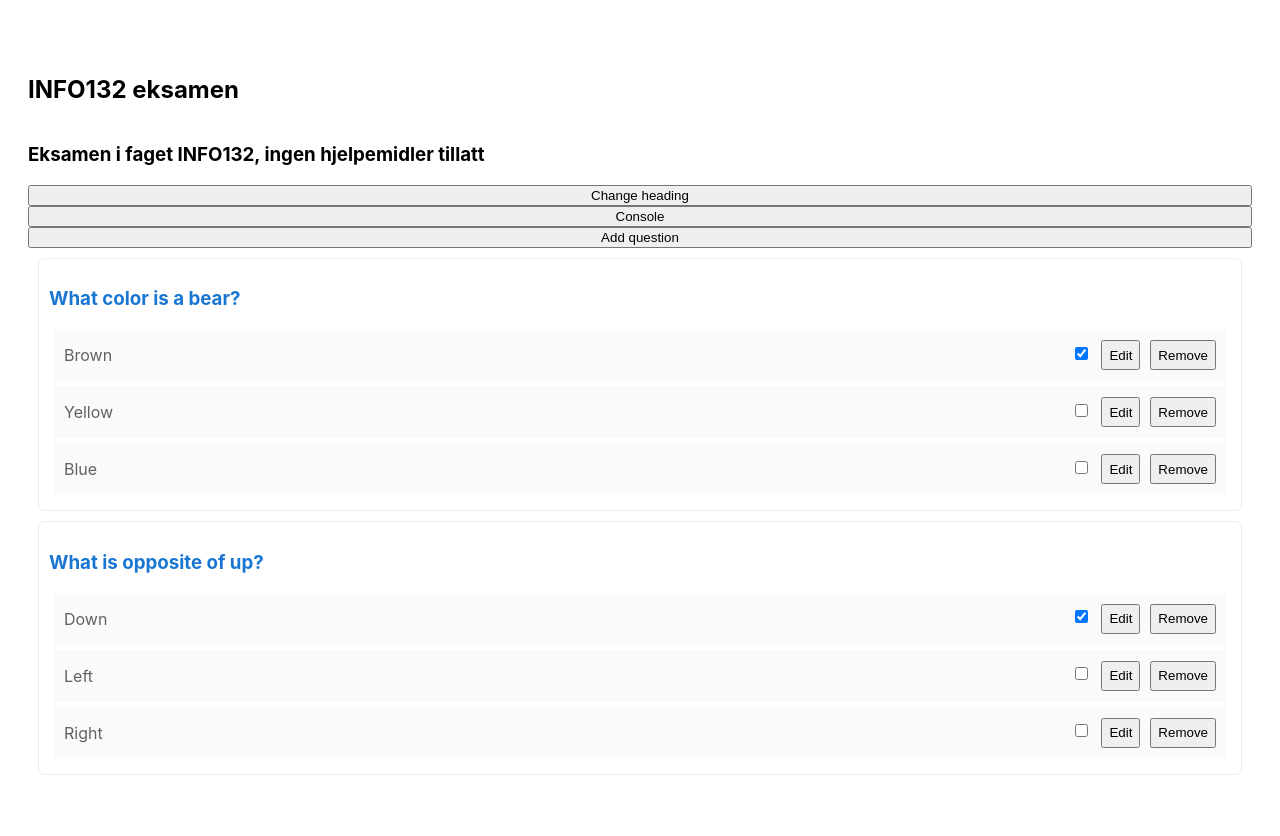
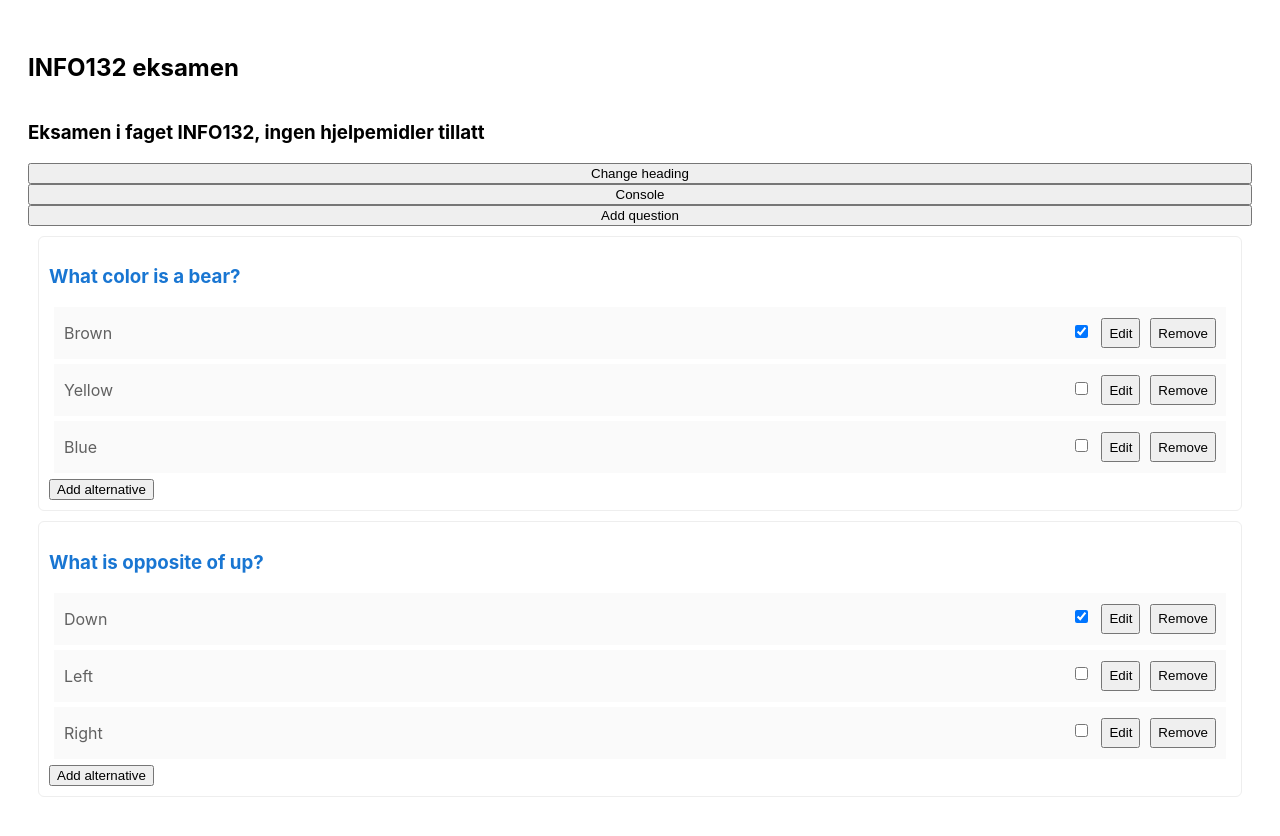
Before and after one commit to jstandal/quiz, a Next.js app: page /quizes in a window 1280 px wide. Shown: the top 836 px of the page. Built offline with nearby package versions, Linux system fonts and the light colour scheme.

Commit message:
added add alternative button

```diff
--- a/pages/quizes.js
+++ b/pages/quizes.js
@@ -51,17 +51,21 @@ const quizes = () => {
         const newObj = quiz;
 
         newObj.questions[i].alternatives.splice(e, 1);
-
         setQuiz({ ...newObj });
     };
 
     const handleChange = (e, i, j) => {
         const newObj = quiz;
-
         const newValue = e ? false : true;
 
         newObj.questions[i].alternatives[j][1] = newValue;
+        setQuiz({ ...newObj });
+    };
 
+    const addAlternative = (i) => {
+        const newObj = quiz;
+
+        newObj.questions[i].alternatives.push(['New alternative', false]);
         setQuiz({ ...newObj });
     };
 
@@ -107,10 +111,7 @@ const quizes = () => {
                                             <button
                                                 className={styles.clicks}
                                                 onClick={() =>
-                                                    removeAlternative(
-                                                        element,
-                                                        i
-                                                    )
+                                                    removeAlternative(j, i)
                                                 }
                                             >
                                                 Remove
@@ -119,6 +120,9 @@ const quizes = () => {
                                     </div>
                                 );
                             })}
+                            <button onClick={() => addAlternative(i)}>
+                                Add alternative
+                            </button>
                         </div>
                     );
                 })}
```
